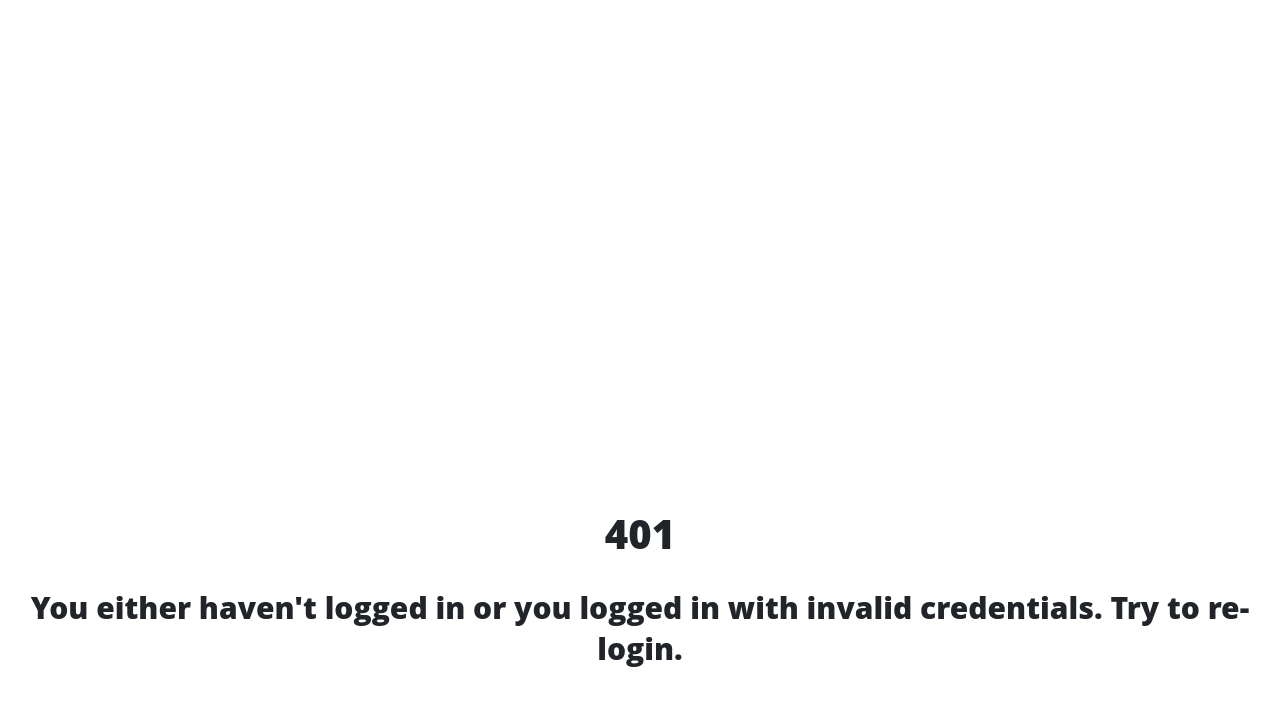
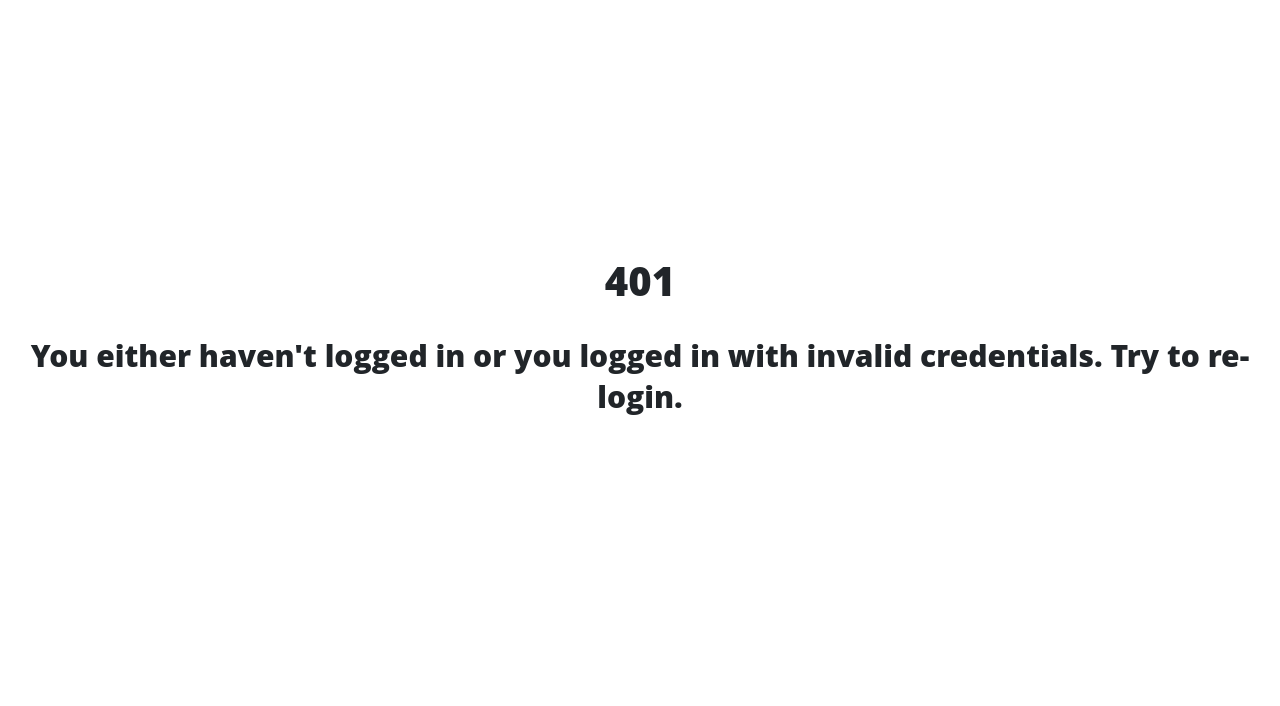
Before and after one commit to nj-nathanjiang/nathan-jiang-website, a Flask app: template templates/401.html in a window 1280 px wide. Shown: the top 706 px of the page. Run offline with Flask 2, Linux system fonts and the light colour scheme; the template is opened without the code that fills it, so the values that code supplies are empty; some libraries are stand-ins or nearby versions.

Commit message:
Correct Margin on 404 and 401 Pages

```diff
--- a/templates/401.html
+++ b/templates/401.html
@@ -6,7 +6,7 @@
     <link href="/static/css/clean-blog.css" rel="stylesheet">
 </head>
 <body style="text-align: center">
-    <div style="margin-top: 40%">
+    <div style="margin-top: 20%">
         <h1>401</h1>
         <h2>You either haven't logged in or you logged in with invalid credentials. Try to re-login.</h2>
     </div>
--- a/templates/404.html
+++ b/templates/404.html
@@ -6,7 +6,7 @@
     <link href="/static/css/clean-blog.css" rel="stylesheet">
 </head>
 <body style="text-align: center">
-    <div style="margin-top: 40%">
+    <div style="margin-top: 20%">
         <h1>404</h1>
         <h2>This is not the page your were looking for. If you typed in this URL manually, check your spelling.</h2>
     </div>
```
